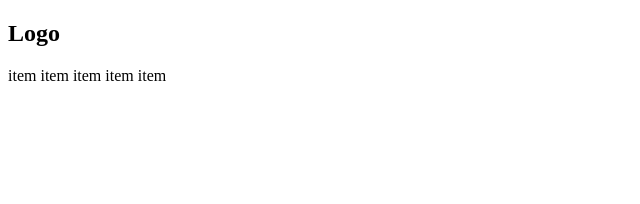
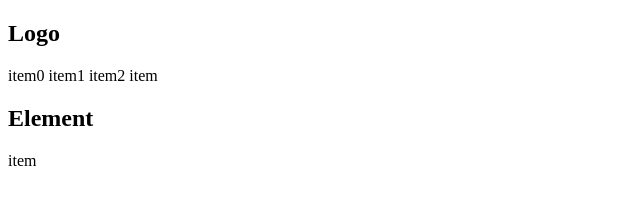
Before and after one commit to ozod07/learn-git, a plain HTML site: page page.html in a window 1280 px wide. Shown: the whole page, without its empty margins (0-640 px from the left). Drawn offline with Linux system fonts and the light colour scheme.

Commit message:
index changed

```diff
--- a/page.html
+++ b/page.html
@@ -9,10 +9,11 @@
     <nav>
         <h1>Logo</h1>
         <div>
+            <a>item0</a>
+            <a>item1</a>
+            <a>item2</a>
             <a>item</a>
-            <a>item</a>
-            <a>item</a>
-            <a>item</a>
+            <h1>Element</h1>
             <a>item</a>
         </div>
     </nav>
```
